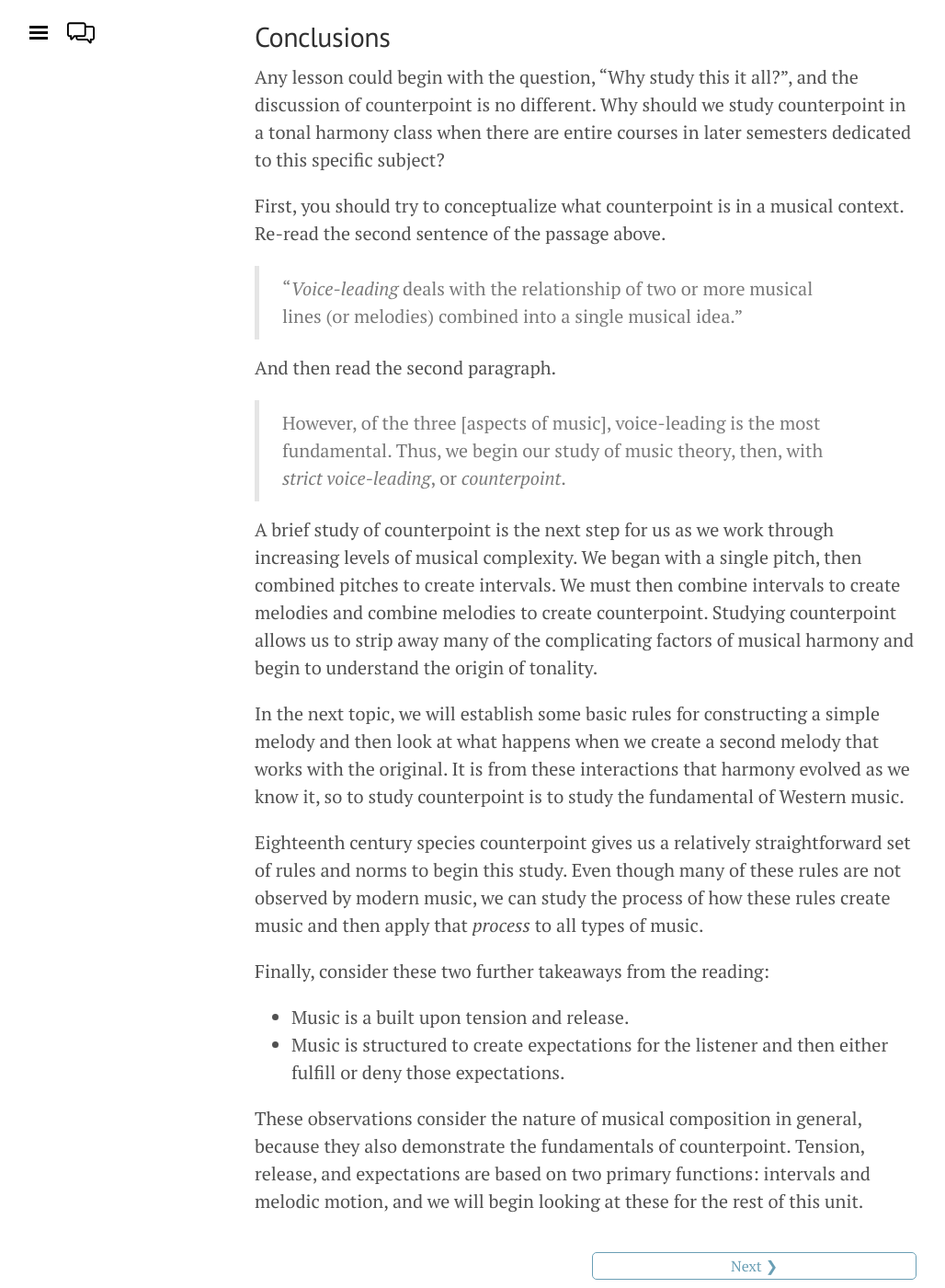
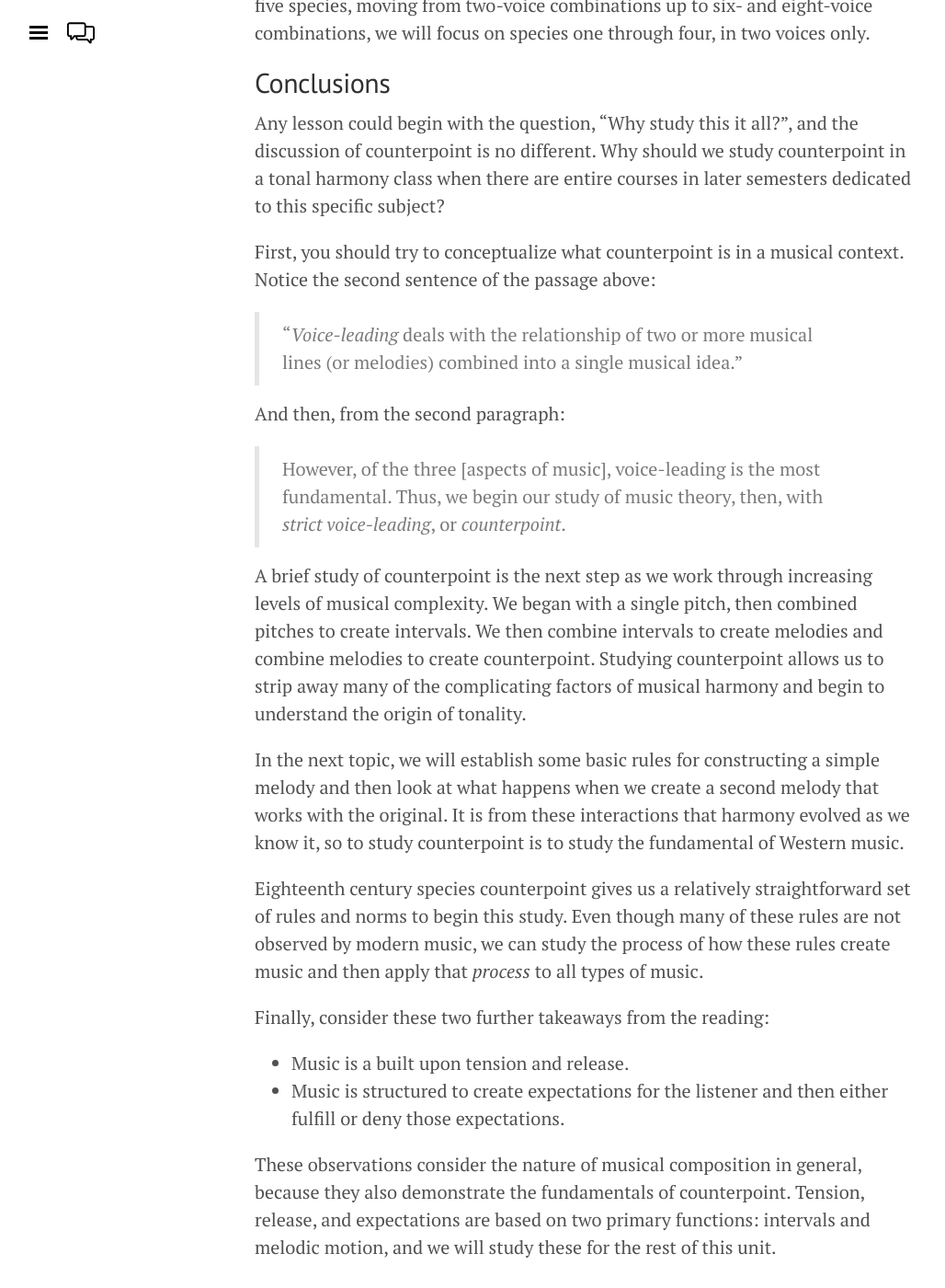
Before and after one commit to intmus/inttheory19-20, a Jekyll site: the page built from _05-counterpoint-embell-shapes/1-introcounterpoint.md, in a window 1280 px wide and 1400 px high, scrolled down 2824 px. Shown: the whole window at 92% size, without its empty margins (3-1031 px from the left). Built offline with Jekyll 4.4.1, drawn with Linux system fonts in a browser that asks for light colours; some of the changed text lies outside the part shown.

Commit message:
5a edits

```diff
--- a/_05-counterpoint-embell-shapes/1-introcounterpoint.md
+++ b/_05-counterpoint-embell-shapes/1-introcounterpoint.md
@@ -3,9 +3,9 @@
 title: Overview 5a - Introduction to Counterpoint
 ---
 
+**As you read the following excerpt from Kris Shaffer's *Open Music Theory*, try to find the value in developing a basic understanding of counterpoint in a tonal harmony--two very different styles of composition. We will only discuss strict counterpoint briefly, but it can provide a good deal of insight into our studies.**
+
 # Class reading from *Open Music Theory*
-
-**As you read this, try to answer the question, "What is the value in developing a basic understanding of counterpoint in a tonal harmony course?"**
 
 The study of the theory of Western music involves three main components: voice-leading, harmony, and form. *Voice-leading* deals with the relationship of two or more musical lines (or melodies) combined into a single musical idea. *Harmony* addresses the rules or norms for combining chords into successions. *Form* addresses the rules or norms for the combination of phrases and other small musical units into larger units—including whole movements and works.
 
@@ -39,15 +39,15 @@
 
 Any lesson could begin with the question, "Why study this it all?", and the discussion of counterpoint is no different. Why should we study counterpoint in a tonal harmony class when there are entire courses in later semesters dedicated to this specific subject?
 
-First, you should try to conceptualize what counterpoint is in a musical context. Re-read the second sentence of the passage above.
+First, you should try to conceptualize what counterpoint is in a musical context. Notice the second sentence of the passage above:
 
 >"*Voice-leading* deals with the relationship of two or more musical lines (or melodies) combined into a single musical idea."
 
-And then read the second paragraph.
+And then, from the second paragraph:
 
 >However, of the three [aspects of music], voice-leading is the most fundamental. Thus, we begin our study of music theory, then, with *strict voice-leading*, or *counterpoint*.
 
-A brief study of counterpoint is the next step for us as we work through increasing levels of musical complexity. We began with a single pitch, then combined pitches to create intervals. We must then combine intervals to create melodies and combine melodies to create counterpoint. Studying counterpoint allows us to strip away many of the complicating factors of musical harmony and begin to understand the origin of tonality.
+A brief study of counterpoint is the next step as we work through increasing levels of musical complexity. We began with a single pitch, then combined pitches to create intervals. We then combine intervals to create melodies and combine melodies to create counterpoint. Studying counterpoint allows us to strip away many of the complicating factors of musical harmony and begin to understand the origin of tonality.
 
 In the next topic, we will establish some basic rules for constructing a simple melody and then look at what happens when we create a second melody that works with the original. It is from these interactions that harmony evolved as we know it, so to study counterpoint is to study the fundamental of Western music.
 
@@ -57,4 +57,4 @@
 - Music is a built upon tension and release.
 - Music is structured to create expectations for the listener and then either fulfill or deny those expectations.
 
-These observations consider the nature of musical composition in general, because they also demonstrate the fundamentals of counterpoint. Tension, release, and expectations are based on two primary functions: intervals and melodic motion, and we will begin looking at these for the rest of this unit.
+These observations consider the nature of musical composition in general, because they also demonstrate the fundamentals of counterpoint. Tension, release, and expectations are based on two primary functions: intervals and melodic motion, and we will study these for the rest of this unit.
```
